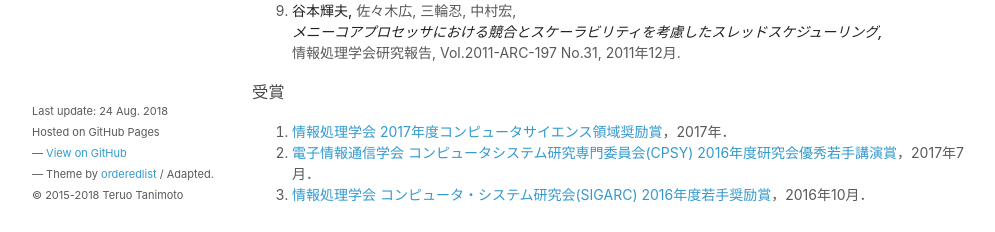
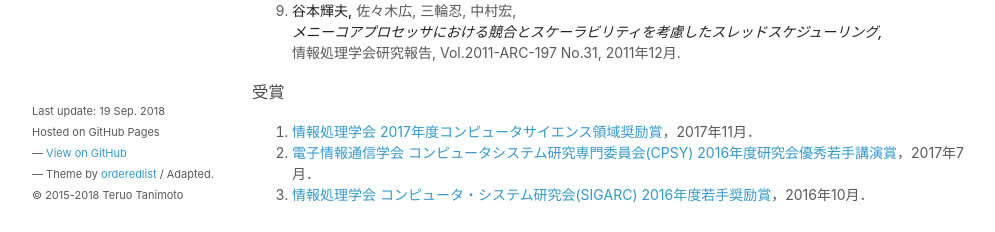
Before and after one commit to teruo41/teruo41.github.io, a Jekyll site: the page built from pubsj.md, in a window 1280 px wide. Shown: the part 666-898 px from the top of the page, without its empty margins (138-1133 px from the left). Built offline with Jekyll 4.4.1, drawn with Linux system fonts in a browser that asks for light colours.

Commit message:
Updated awards

```diff
--- a/_includes/footer.html
+++ b/_includes/footer.html
@@ -1,6 +1,6 @@
 <footer>
   <p> <small>
-  Last update: 24 Aug. 2018<br>
+  Last update: 19 Sep. 2018<br>
   Hosted on GitHub Pages<br>
   &mdash; <a href="https://github.com/teruo41/teruo41.github.io">View on GitHub</a><br>
   &mdash; Theme by <a href="https://github.com/orderedlist">orderedlist</a> / Adapted.<br>
--- a/pubsj.md
+++ b/pubsj.md
@@ -48,8 +48,8 @@ title: Publications in Japanese
 
 ### 受賞
 
-0. [情報処理学会 2017年度コンピュータサイエンス領域奨励賞](http://www.ipsj.or.jp/award/cs-award-2017.html)，2017年．
+0. [情報処理学会 2017年度コンピュータサイエンス領域奨励賞](http://www.ipsj.or.jp/award/cs-award-2017.html)，2017年11月．
 
-0. [電子情報通信学会 コンピュータシステム研究専門委員会(CPSY) 2016年度研究会優秀若手講演賞](http://www.ieice.org/~cpsy/award.html.ja)，2017年7月．
+0. [電子情報通信学会 コンピュータシステム研究専門委員会(CPSY) 2016年度研究会優秀若手講演賞](http://www.ieice.org/~cpsy/award.shtml.ja)，2017年7月．
 
 0. [情報処理学会 コンピュータ・システム研究会(SIGARC) 2016年度若手奨励賞](https://www.ipsj.or.jp/award/arc-award1.html)，2016年10月．
```
